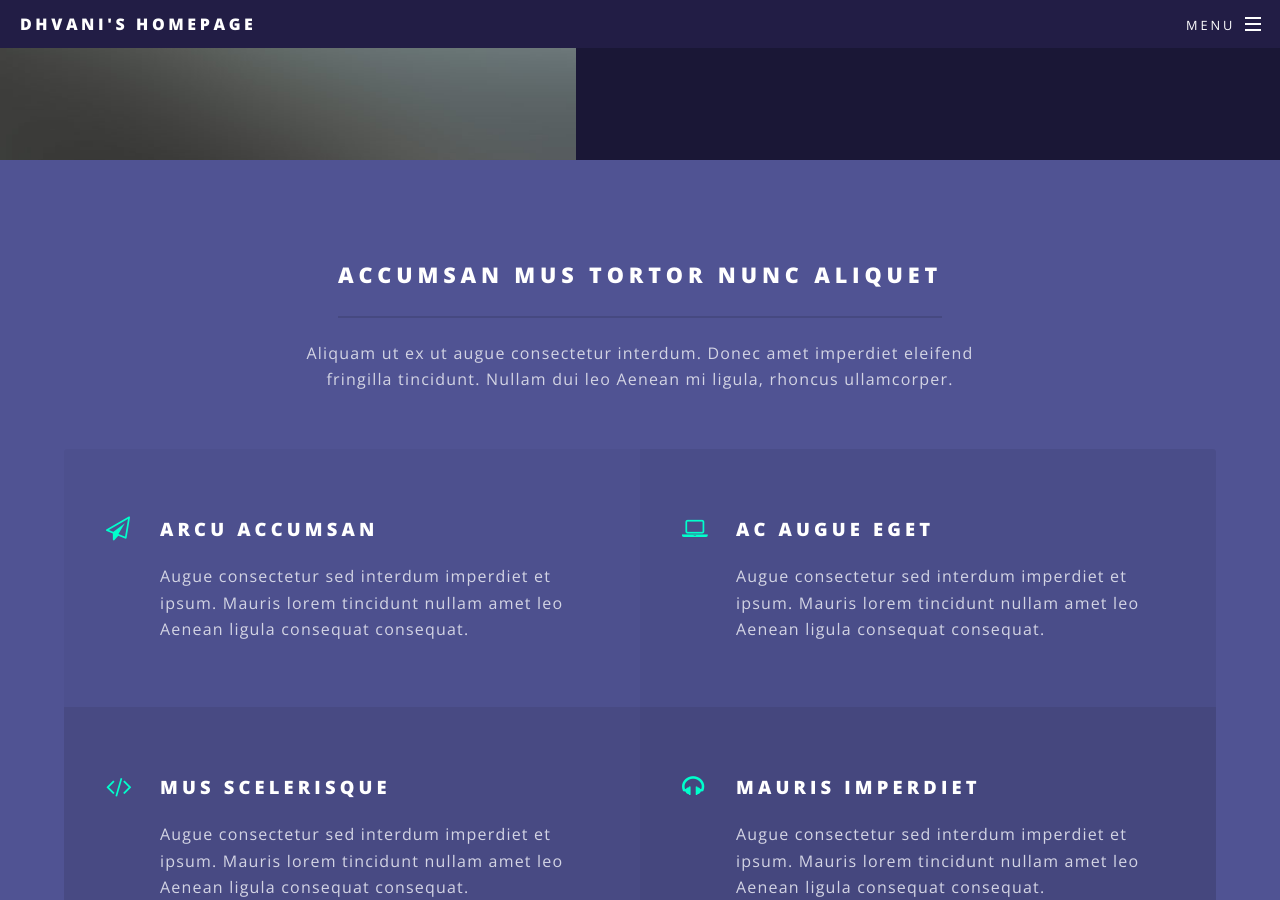
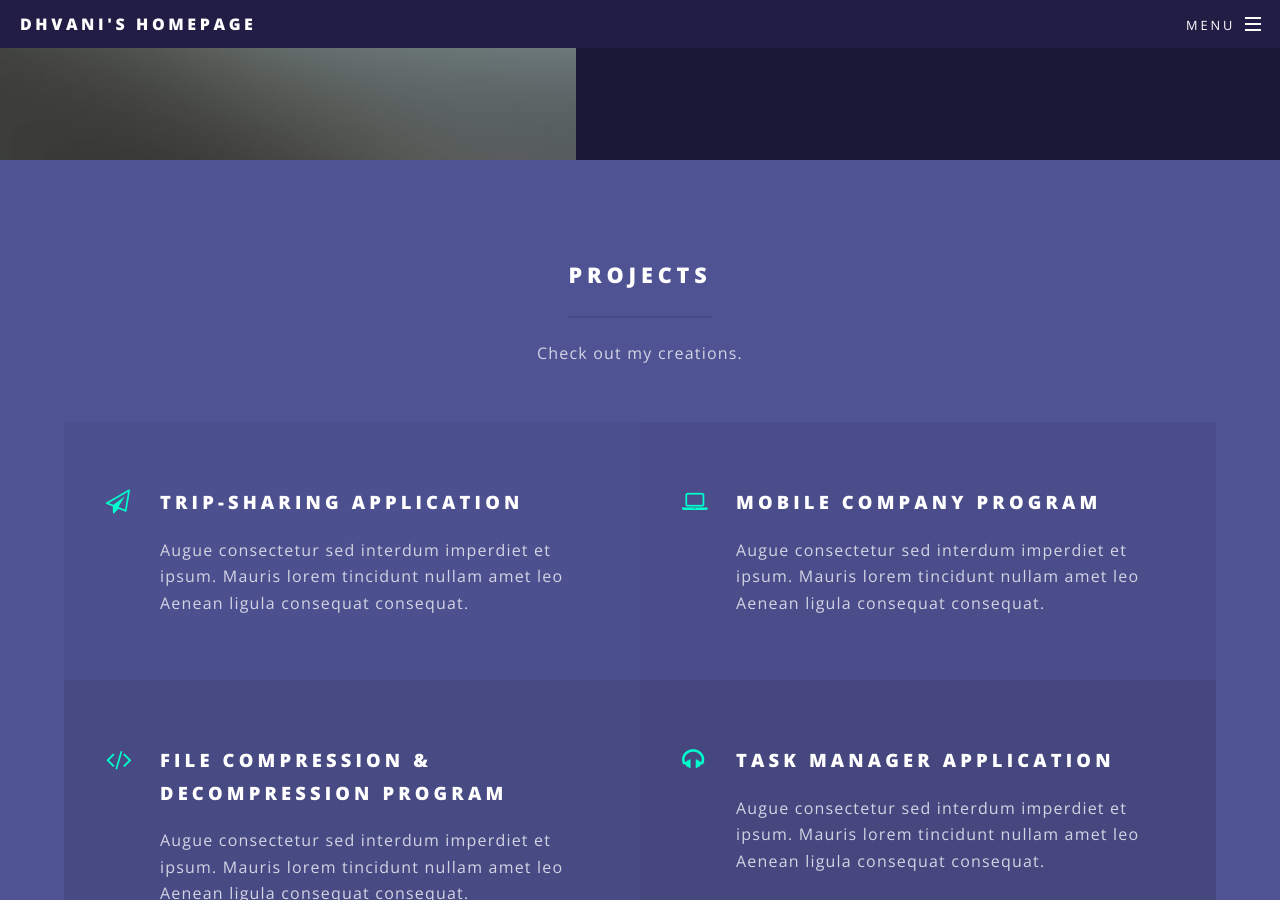
Before and after one commit to dhvani2504/dhvani2504.github.io, a Jekyll site: the page built from index.html, in a window 1280 px wide and 900 px high, scrolled down 2107 px. Built offline with Jekyll 4.4.1, drawn with Linux system fonts in a browser that asks for light colours; some of the changed text lies outside the part shown.

Commit message:
Update index.html

```diff
--- a/index.html
+++ b/index.html
@@ -54,33 +54,24 @@ layout: landing
 					<section id="three" class="wrapper style3 special">
 						<div class="inner">
 							<header class="major">
-								<h2>Accumsan mus tortor nunc aliquet</h2>
-								<p>Aliquam ut ex ut augue consectetur interdum. Donec amet imperdiet eleifend<br />
-								fringilla tincidunt. Nullam dui leo Aenean mi ligula, rhoncus ullamcorper.</p>
+								<h2>Projects</h2>
+								<p>Check out my creations.</p>
 							</header>
 							<ul class="features">
 								<li class="icon fa-paper-plane-o">
-									<h3>Arcu accumsan</h3>
+									<h3>Trip-Sharing Application</h3>
 									<p>Augue consectetur sed interdum imperdiet et ipsum. Mauris lorem tincidunt nullam amet leo Aenean ligula consequat consequat.</p>
 								</li>
 								<li class="icon fa-laptop">
-									<h3>Ac Augue Eget</h3>
+									<h3>Mobile Company Program</h3>
 									<p>Augue consectetur sed interdum imperdiet et ipsum. Mauris lorem tincidunt nullam amet leo Aenean ligula consequat consequat.</p>
 								</li>
 								<li class="icon fa-code">
-									<h3>Mus Scelerisque</h3>
+									<h3>File Compression & Decompression Program</h3>
 									<p>Augue consectetur sed interdum imperdiet et ipsum. Mauris lorem tincidunt nullam amet leo Aenean ligula consequat consequat.</p>
 								</li>
 								<li class="icon fa-headphones">
-									<h3>Mauris Imperdiet</h3>
-									<p>Augue consectetur sed interdum imperdiet et ipsum. Mauris lorem tincidunt nullam amet leo Aenean ligula consequat consequat.</p>
-								</li>
-								<li class="icon fa-heart-o">
-									<h3>Aenean Primis</h3>
-									<p>Augue consectetur sed interdum imperdiet et ipsum. Mauris lorem tincidunt nullam amet leo Aenean ligula consequat consequat.</p>
-								</li>
-								<li class="icon fa-flag-o">
-									<h3>Tortor Ut</h3>
+									<h3>Task Manager Application</h3>
 									<p>Augue consectetur sed interdum imperdiet et ipsum. Mauris lorem tincidunt nullam amet leo Aenean ligula consequat consequat.</p>
 								</li>
 							</ul>
```
